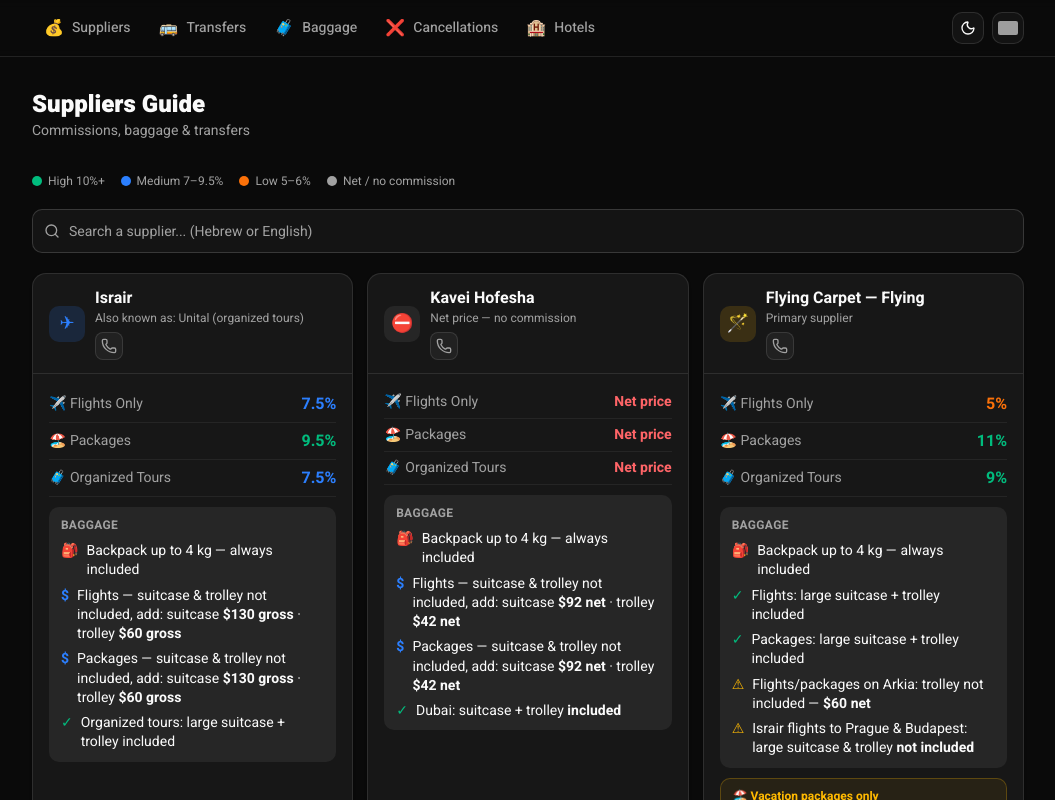
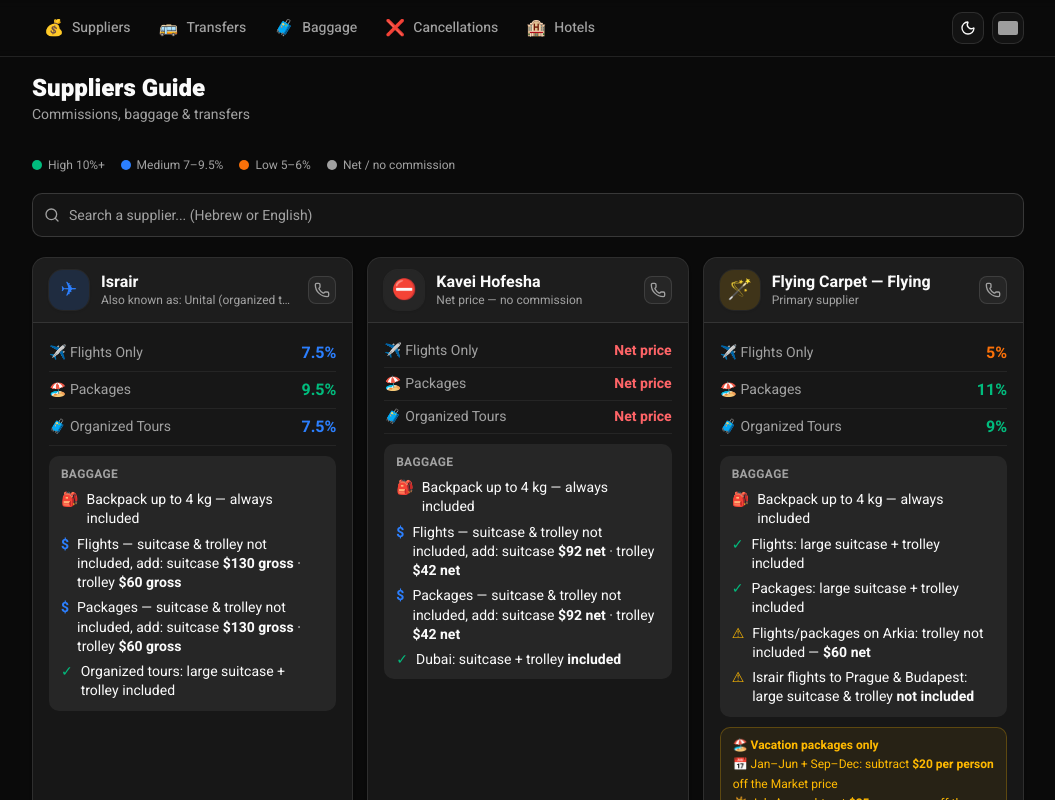
Before and after one commit to aviv-maman/travel-agent-helper, a Next.js app: page /en/suppliers in a window 1280 px wide. Shown: the top 800 px of the page, without its empty margins (112-1167 px from the left). Built offline with nearby package versions, Linux system fonts and the light colour scheme; grey boxes are pictures that could not be loaded.

Commit message:
style(pages): fixes

```diff
--- a/app/[locale]/layout.tsx
+++ b/app/[locale]/layout.tsx
@@ -59,7 +59,7 @@
           <ThemeProvider defaultTheme="dark">
             <DirectionProvider direction={dir}>
               <PageNav />
-              <main className="mx-auto w-full max-w-5xl px-4 py-8">
+              <main className="mx-auto w-full max-w-5xl p-4">
                 <header className="mb-8">
                   <h1 className="text-2xl font-extrabold text-foreground">{t("title")}</h1>
                   <p className="text-sm text-muted-foreground">{t("subtitle")}</p>
--- a/components/commissions/commission-card.tsx
+++ b/components/commissions/commission-card.tsx
@@ -36,19 +36,21 @@
 
   return (
     <article className="flex flex-col overflow-hidden rounded-xl border border-border bg-surface shadow-sm">
-      <header className="flex items-center gap-2.5 border-b border-border px-4 py-3">
+      <header className="flex items-center gap-3 border-b border-border bg-surface-2/40 px-4 py-3">
         <span
-          className={`flex size-9 shrink-0 items-center justify-center rounded-lg text-lg ${CHIP[supplier.color]}`}
+          className={`flex size-10 shrink-0 items-center justify-center rounded-xl text-xl shadow-sm ring-1 ring-border/50 ${CHIP[supplier.color]}`}
           aria-hidden>
           {supplier.emoji}
         </span>
-        <div className="min-w-0">
-          <h3 className="truncate text-base font-bold text-foreground">{supplier.name}</h3>
-          {supplier.alias && <p className="text-xs text-muted-foreground">{supplier.alias}</p>}
-          <div className="mt-1.5">
-            <SupplierContact supplierId={supplier.id} supplierName={supplier.name} />
-          </div>
+        <div className="min-w-0 flex-1">
+          <h3 className="truncate text-base leading-tight font-bold text-foreground">
+            {supplier.name}
+          </h3>
+          {supplier.alias && (
+            <p className="truncate text-xs leading-snug text-muted-foreground">{supplier.alias}</p>
+          )}
         </div>
+        <SupplierContact supplierId={supplier.id} supplierName={supplier.name} />
       </header>
 
       <div className="flex flex-col px-4 py-3">
```
